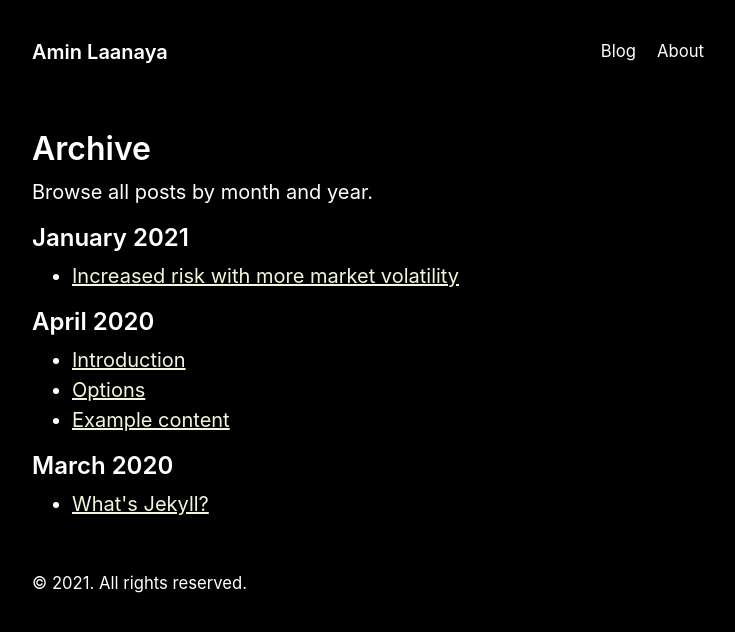
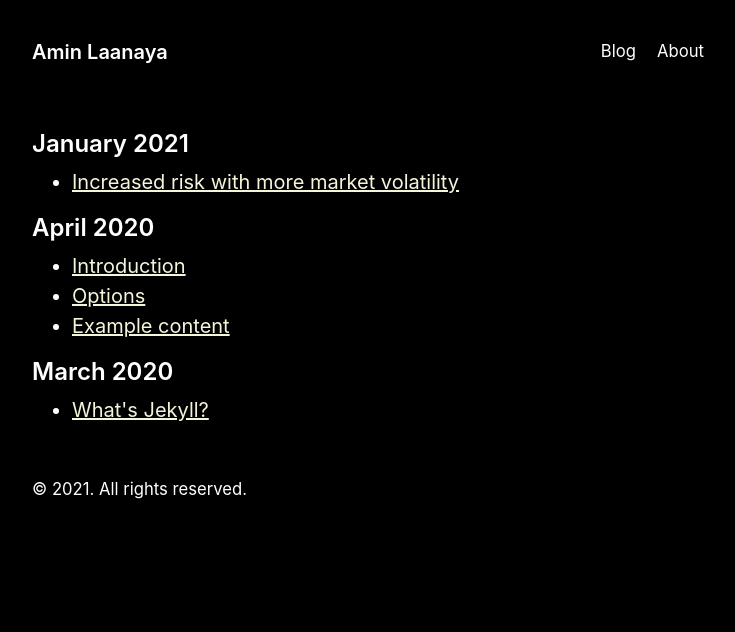
Before and after one commit to Bobcycle/Blog, a Jekyll site: the page built from archive.md, in a window 1280 px wide. Shown: the top 632 px of the page, without its empty margins (272-1007 px from the left). Built offline with Jekyll 4.4.1, drawn with Linux system fonts in a browser that asks for light colours.

Commit message:
Update archive.md

```diff
--- a/archive.md
+++ b/archive.md
@@ -2,10 +2,6 @@
 layout: default
 title: Archive
 ---
-
-# Archive
-
-Browse all posts by month and year.
 
 {% assign postsByYearMonth = site.posts | group_by_exp: "post", "post.date | date: '%B %Y'" %}
 {% for yearMonth in postsByYearMonth %}
```
